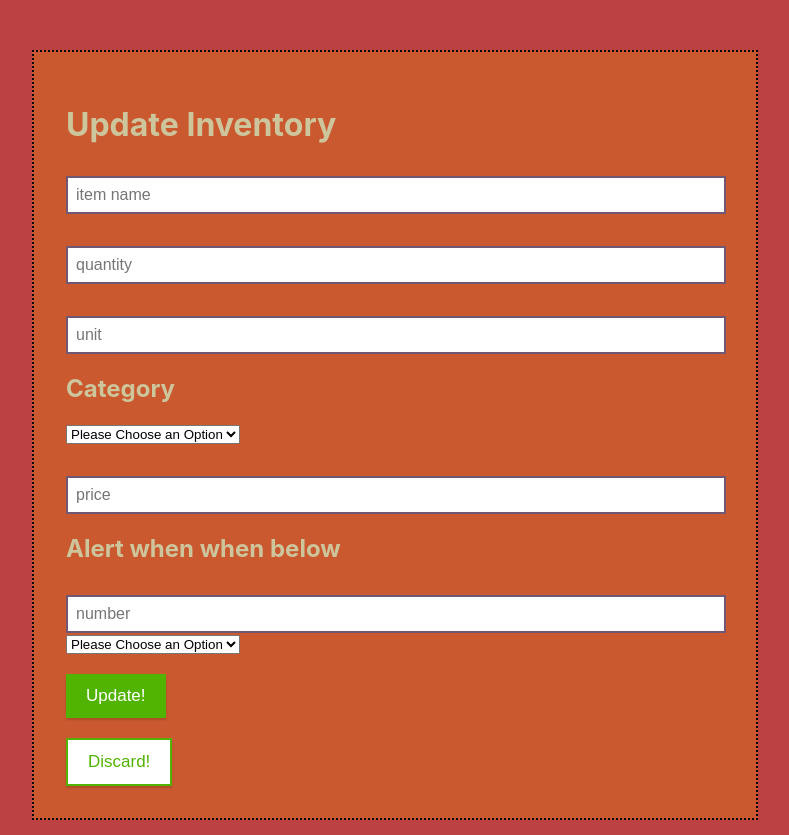
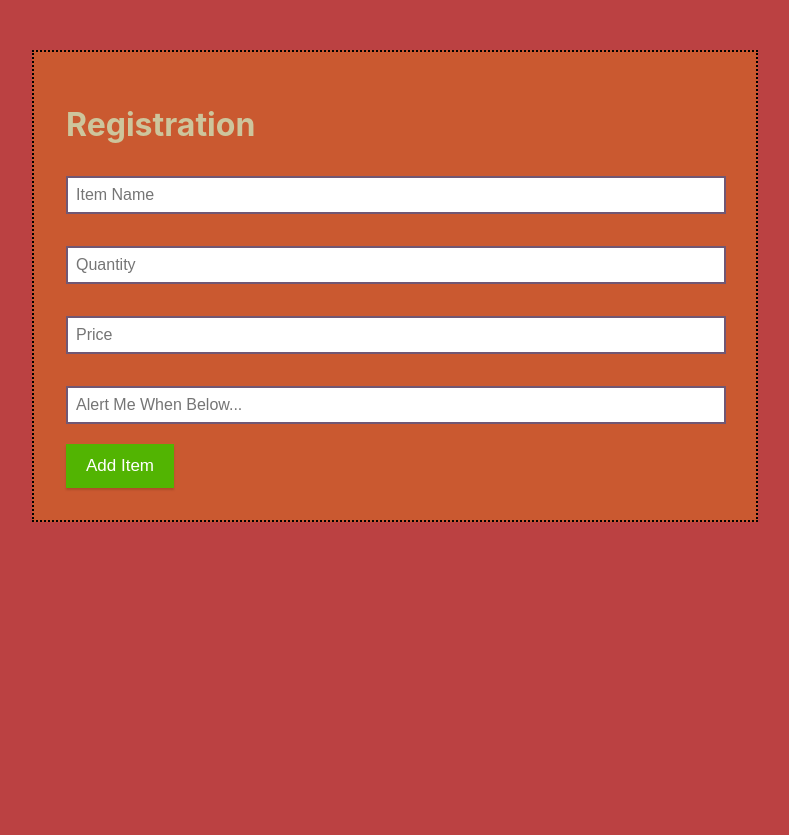
Before and after one commit to Build-Week-I-ll-Serve-Soup/front-end, a React (Create React App) app in the folder soup/: page /add in a window 1280 px wide. Shown: the whole page, without its empty margins (68-857 px from the left). After the commit the page ends 800 px from the top, so only its background shows below. Built offline with nearby package versions, Linux system fonts and the light colour scheme; sample sign-in values are in the browser's storage.

Commit message:
:art: add item works
add item works

```diff
--- a/soup/src/Component/InventoryUpdateForm.js
+++ b/soup/src/Component/InventoryUpdateForm.js
@@ -1,7 +1,5 @@
 import React, { useState, useEffect } from "react";
-import axios from "axios";
-import { Form, Field, withFormik } from "formik";
-import * as Yup from "yup";
+import {axiosWithAuth} from "../utils/axiosWithAuth";
 import styled from "styled-components"
 
 const StyledDiv = styled.div`
@@ -45,94 +43,77 @@ const StyledButton1 = styled.button`
 
 `
 
-const InvForm = ({ errors, touched, values, status }) => {
-  const [update, setUpdate] = useState([]);
-  useEffect(() => {
-    status && setUpdate(update => [...update, status]);
-  }, [status]);
+const InvForm = (props) => {
+
+  const [food, setFood] = useState({
+    item_name: "",
+	  quantity : "",
+	  price: "",
+	  alert_when: "",
+	  kit_id: "",
+	  unit_id: "",
+	  cat_id: "",
+	  user_id:""
+  });
+
+  const addItem = (e) => {
+    e.preventDefault();
+     axiosWithAuth()
+        .post('https://serve-soups.herokuapp.com/api/inventory', food)
+        .then(res => console.log(res))
+        props.history.push('/inventory')
+    }
+
+    const handleChange = e => {
+        setFood({
+            ...food,
+            [e.target.name]: e.target.value
+        })
+    }
+
 
   return (
+    <>
+    <StyledDiv>
+    <h1>Registration</h1>
+      <form onSubmit={addItem}>
+        <input
+        type="text"
+        name="item_name"
+        value={food.item_name}
+        placeholder="Item Name"
+        onChange={handleChange}
+        />
 
-    <StyledDiv className="Update-form">
-          <h1>Update Inventory</h1>
-      <Form>
-        <Field type="text" name="item_name" placeholder="item name" />
-        {touched.item_name && errors.item_name && (
-          <p className="error">{errors.item_name}</p>
-        )}
+      <input
+        type="text"
+        name="quantity"
+        value={food.quantity}
+        placeholder="Quantity"
+        onChange={handleChange}
+        />
 
-        <Field type="number" name="quantity" placeholder="quantity" />
-        {touched.quantity && errors.quantity && <p className="error">{errors.quantity}</p>}
+        <input
+        type="text"
+        name="price"
+        value={food.price}
+        placeholder="Price"
+        onChange={handleChange}
+        />
 
-        <Field type="text" name="unit" placeholder="unit" />
-        {touched.unit && errors.unit && <p className="error">{errors.unit}</p>}
+        <input
+        type="text"
+        name="alert_when"
+        value={food.alert_when}
+        placeholder="Alert Me When Below..."
+        onChange={handleChange}
+        />
 
-        {touched.catNumber && errors.catNumber && <p className="error">{errors.catNumber}</p>}
-            <h2>Category</h2>
-         <Field component="select" className="cat-name" name="cat_name">
-          <option>Please Choose an Option</option>
-          <option value="produce">Produce</option>
-          <option value="dairy">Dairy</option>
-          <option value="canned">Canned goods</option>
-          <option value="dry">Dried goods</option>
-          <option value="other">Other</option>
-        </Field>
-        {touched.cat_name && errors.cat_name && <p className="error">{errors.cat_name}</p>}
-
-        <Field type="text" name="price" placeholder="price" />
-        {touched.price && errors.price && <p className="error">{errors.price}</p>}
-
-         <h2>Alert when when below</h2>
-        <Field type="number" name="alert_when" placeholder="number" />
-        {touched.alert_when && errors.alert_when && <p className="error">{errors.alert_when}</p>}
-
-        <Field component="select" className="cat_name" name="cat_name">
-          <option>Please Choose an Option</option>
-          <option value="pounds">Pounds</option>
-          <option value="grams">Grams</option>
-          <option value="cups">Cups</option>
-          <option value="packages">Packages</option>
-          <option value="cans">Cans</option>
-          <option value="other">other</option>
-        </Field>
-        {touched.cat_name && errors.cat_name && <p className="error">{errors.cat_name}</p>}
-      </Form>
-         <StyledButton type="submit">Update!</StyledButton>
-         <StyledButton1 type="submit">Discard!</StyledButton1>
- </StyledDiv>
+        <StyledButton>Add Item</StyledButton>
+      </form>
+      </StyledDiv>
+    </>
   );
 };
 
-
-const FormikUpdateForm = withFormik({
-  mapPropsToValues({ item_name, unit, quantity, cat_name, alert_when }) {
-    return {
-      cat_name: cat_name || "",
-      item_name: item_name || "",
-      quantity: quantity || "",
-      alert_when: alert_when || "",
-      unit: unit || "",
-    };
-  },
-
-  validationSchema: Yup.object().shape({
-    item_name: Yup.string().required("item required"),
-    quantity: Yup.string().required("amount Required"),
-    alert_when: Yup.string().required("please choose a number"),
-    cat_name: Yup.string()
-      .required("Please choose one!"),
-    unit: Yup.string("unit required")
-  }),
-
-  handleSubmit(values, { setStatus }) {
-    axios
-      .post("https://reqres.in/api/users/", values)
-      .then(res => {
-        setStatus(res.data);
-        console.log(res);
-      })
-      .catch(err => console.log(err.response));
-  }
-})(InvForm);
-console.log("This is the HOC", FormikUpdateForm);
-export default FormikUpdateForm;
+export default InvForm;
```
